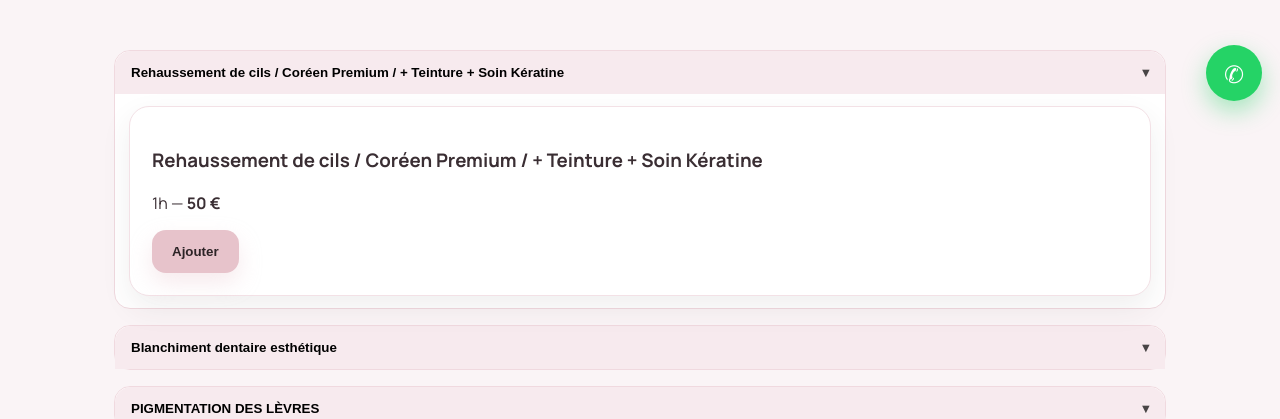
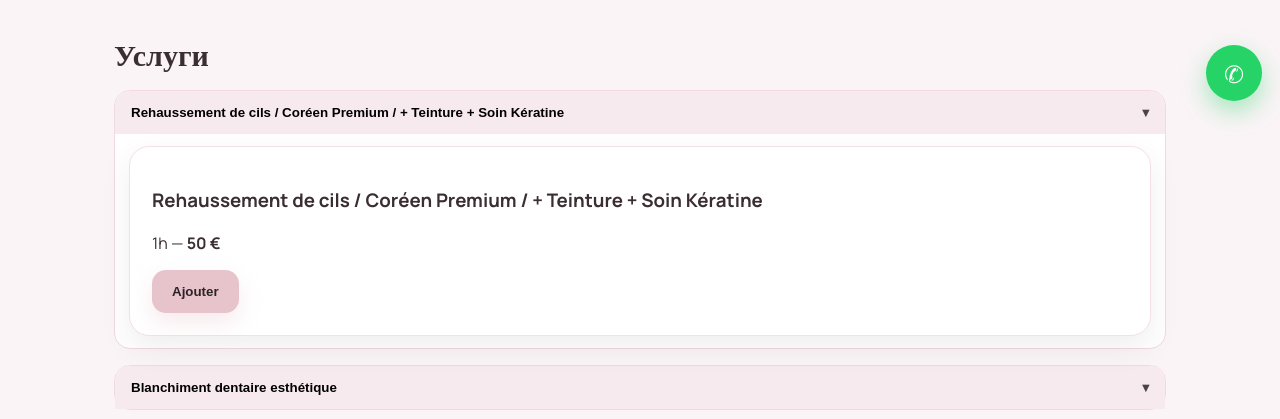
Before and after one commit to elsea10101977/elsea-booking, a website: page index.html in a window 1280 px wide. Shown: the part 681-1100 px from the top of the page. Drawn offline with nearby package versions, Linux system fonts and the light colour scheme.

Commit message:
Update index.html

```diff
--- a/index.html
+++ b/index.html
@@ -118,7 +118,7 @@
 
   <!-- Прайс-лист: кнопка "Ajouter" добавляет в заказ -->
  <section id="tarifs" class="section">
-  <h2 class="section-title"></h2>
+  <h2 class="section-title">Услуги</h2>
 
   <!-- ===== REHAUSSEMENT DE CILS ===== -->
   <div class="group">
```
